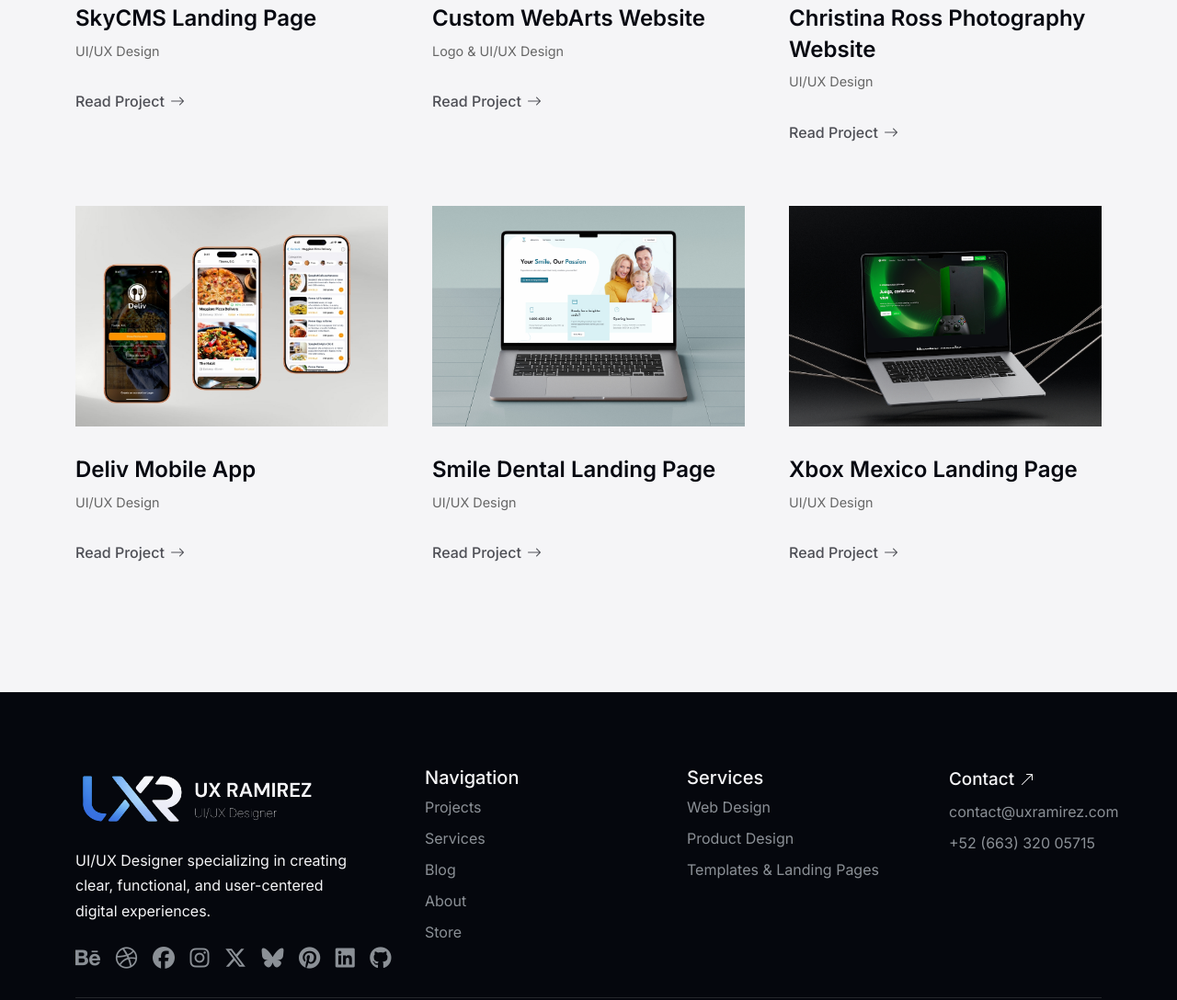
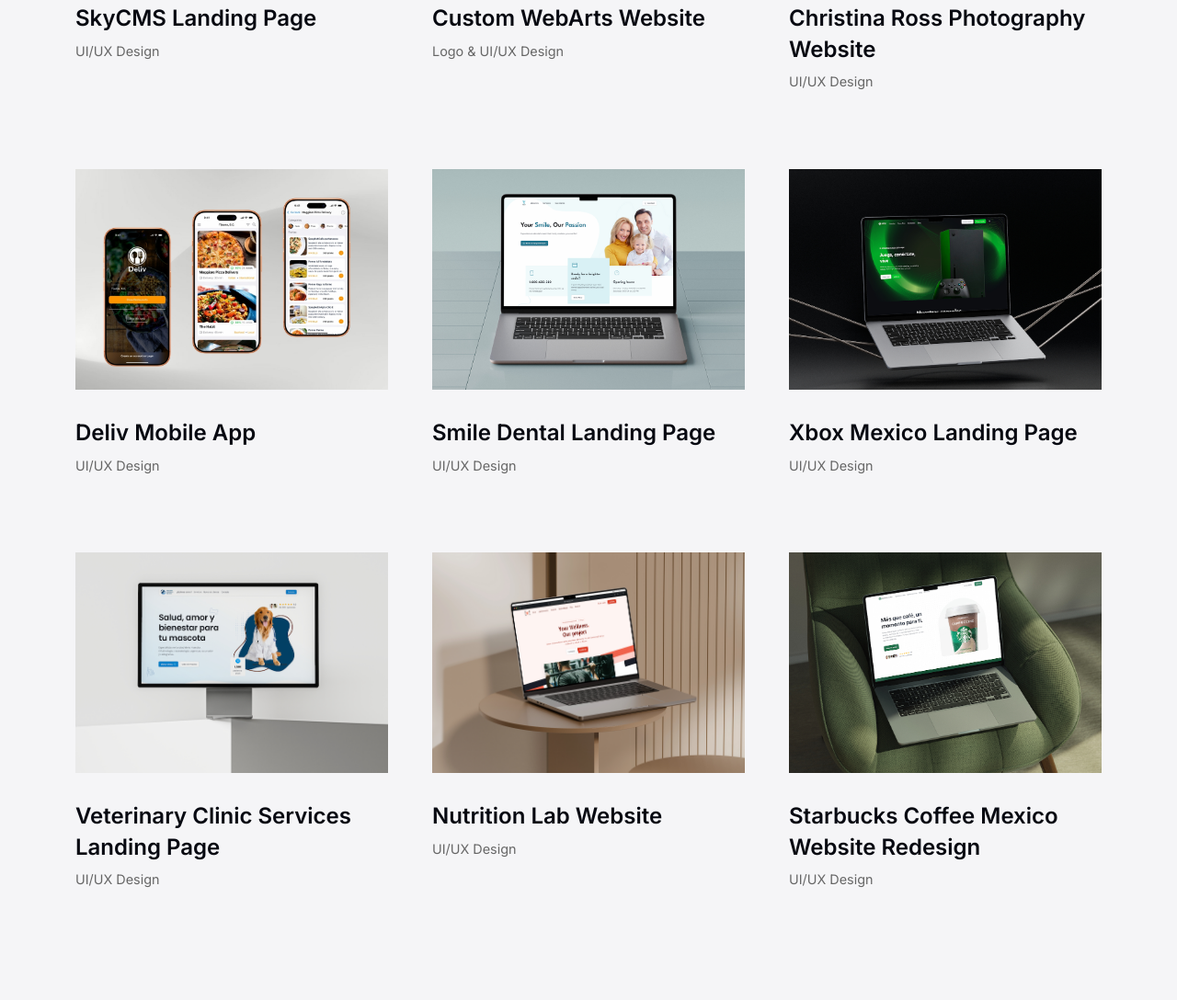
Before and after one commit to UX-Ramirez/UX-Ramirez-Website, a website: page work.html in a window 1280 px wide. Shown: the part 1009-2097 px from the top of the page at 92% size. Drawn offline with nearby package versions, Linux system fonts and the light colour scheme.

Commit message:
New projects added to portfolio

```diff
--- a/style.css
+++ b/style.css
@@ -478,23 +478,6 @@
   font-size: 0.9rem;
   color: #666;
 }
-
-.cta {
-  text-decoration: none;
-  font-weight: 500;
-  color: rgba(255, 255, 255, 0.7);
-  display: inline-flex;
-  align-items: center;
-  gap: 6px;
-  margin-top: 1rem;
-  transition: transform 0.3s ease;
-}
-
-.cta:hover {
-  transform: translateX(5px);
-  color: #73c9ff;
-}
-
 /* |=====| PORTFOLIO |=====| */
 
 
@@ -576,23 +559,6 @@
 /* PROJECT BODY */
 .work-projects .project-body {
     padding-bottom: 20px;
-}
-
-/* PROJECT LINK BUTTON */
-.work-projects .cta-light {
-  text-decoration: none;
-  font-weight: 500;
-  color: rgba(7, 9, 17, 0.7);
-  display: inline-flex;
-  align-items: center;
-  gap: 6px;
-  margin-top: 1rem;
-  transition: transform 0.3s ease;
-}
-
-.work-projects .cta-light:hover {
-  transform: translateX(5px);
-  color: #08659e;
 }
 
 /* ========================================= */
--- a/work.html
+++ b/work.html
@@ -136,12 +136,6 @@
                             <p>
                                 UI/UX Design
                             </p>
-
-                            <a href="https://www.behance.net/gallery/244664643/SkyCMS-Landing-Page?platform=direct"
-                                class="cta-light" target="_blank" rel="noopener noreferrer">
-                                Read Project
-                                <i class="bi bi-arrow-right"></i>
-                            </a>
                         </div>
                     </div>
                 </div>
@@ -167,12 +161,6 @@
                             <p>
                                 Logo & UI/UX Design
                             </p>
-
-                            <a href="https://www.behance.net/gallery/243839899/Custom-WebArts-Website?platform=direct"
-                                class="cta-light" target="_blank" rel="noopener noreferrer">
-                                Read Project
-                                <i class="bi bi-arrow-right"></i>
-                            </a>
                         </div>
                     </div>
                 </div>
@@ -198,12 +186,6 @@
                             <p>
                                 UI/UX Design
                             </p>
-
-                            <a href="https://www.behance.net/gallery/243169771/Christina-Ross-Photography-Website?platform=direct"
-                                class="cta-light" target="_blank" rel="noopener noreferrer">
-                                Read Project
-                                <i class="bi bi-arrow-right"></i>
-                            </a>
                         </div>
                     </div>
                 </div>
@@ -228,12 +210,6 @@
                             <p>
                                 UI/UX Design
                             </p>
-
-                            <a href="https://www.behance.net/gallery/234222823/Deliv-Restaurant-Delivery-Mobile-App?platform=direct"
-                                class="cta-light" target="_blank" rel="noopener noreferrer">
-                                Read Project
-                                <i class="bi bi-arrow-right"></i>
-                            </a>
                         </div>
                     </div>
                 </div>
@@ -258,12 +234,6 @@
                             <p>
                                 UI/UX Design
                             </p>
-
-                            <a href="https://www.behance.net/gallery/224625061/Smile-Dental-Landing-Page?platform=direct"
-                                class="cta-light" target="_blank" rel="noopener noreferrer">
-                                Read Project
-                                <i class="bi bi-arrow-right"></i>
-                            </a>
                         </div>
                     </div>
                 </div>
@@ -288,16 +258,81 @@
                             <p>
                                 UI/UX Design
                             </p>
-
-                            <a href="https://www.behance.net/gallery/222906709/Xbox-Mexico-Landing-Page?platform=direct"
-                                class="cta-light" target="_blank" rel="noopener noreferrer">
-                                Read Project
-                                <i class="bi bi-arrow-right"></i>
-                            </a>
                         </div>
                     </div>
                 </div>
 
+                <!-- PROJECT 7 -->
+                <div class="col-md-4 col-lg-4 reveal reveal-up reveal-delay-3">
+                    <div class="project-item">
+                        <div class="project-image-work">
+                            <a href="https://www.behance.net/gallery/222355647/Veterinary-Clinic-Services-Landing-Page?platform=direct"
+                                target="_blank" rel="noopener noreferrer">
+
+                                <img src="assets/projects/veterinary.jpeg" alt="Veterinary Clinic Services Landing Page"
+                                    class="img-fluid">
+                            </a>
+                        </div>
+
+                        <div class="project-body">
+                            <h4>
+                                Veterinary Clinic Services Landing Page
+                            </h4>
+
+                            <p>
+                                UI/UX Design
+                            </p>
+                        </div>
+                    </div>
+                </div>
+
+                <!-- PROJECT 8 -->
+                <div class="col-md-4 col-lg-4 reveal reveal-up reveal-delay-3">
+                    <div class="project-item">
+                        <div class="project-image-work">
+                            <a href="https://www.behance.net/gallery/221216093/Nutrition-Lab-Website?platform=direct"
+                                target="_blank" rel="noopener noreferrer">
+
+                                <img src="assets/projects/nutritionLab.jpeg" alt="Nutrition Lab Website"
+                                    class="img-fluid">
+                            </a>
+                        </div>
+
+                        <div class="project-body">
+                            <h4>
+                                Nutrition Lab Website
+                            </h4>
+
+                            <p>
+                                UI/UX Design
+                            </p>
+                        </div>
+                    </div>
+                </div>
+
+                <!-- PROJECT 9 -->
+                <div class="col-md-4 col-lg-4 reveal reveal-up reveal-delay-3">
+                    <div class="project-item">
+                        <div class="project-image-work">
+                            <a href="https://www.behance.net/gallery/217597193/Starbucks-Coffee-Mexico-Website-Redesign?platform=direct"
+                                target="_blank" rel="noopener noreferrer">
+
+                                <img src="assets/projects/starbucks.jpeg" alt="Starbucks Coffee Mexico Website Redesign"
+                                    class="img-fluid">
+                            </a>
+                        </div>
+
+                        <div class="project-body">
+                            <h4>
+                                Starbucks Coffee Mexico Website Redesign
+                            </h4>
+
+                            <p>
+                                UI/UX Design
+                            </p>
+                        </div>
+                    </div>
+                </div>
             </div>
         </div>
     </section>
```
Also changed, not shown: about.html (+0 -15 lines), index.html (+0 -30 lines), assets/projects/nutritionLab.jpeg (added), assets/projects/veterinary.jpeg (added), 1 other file.
